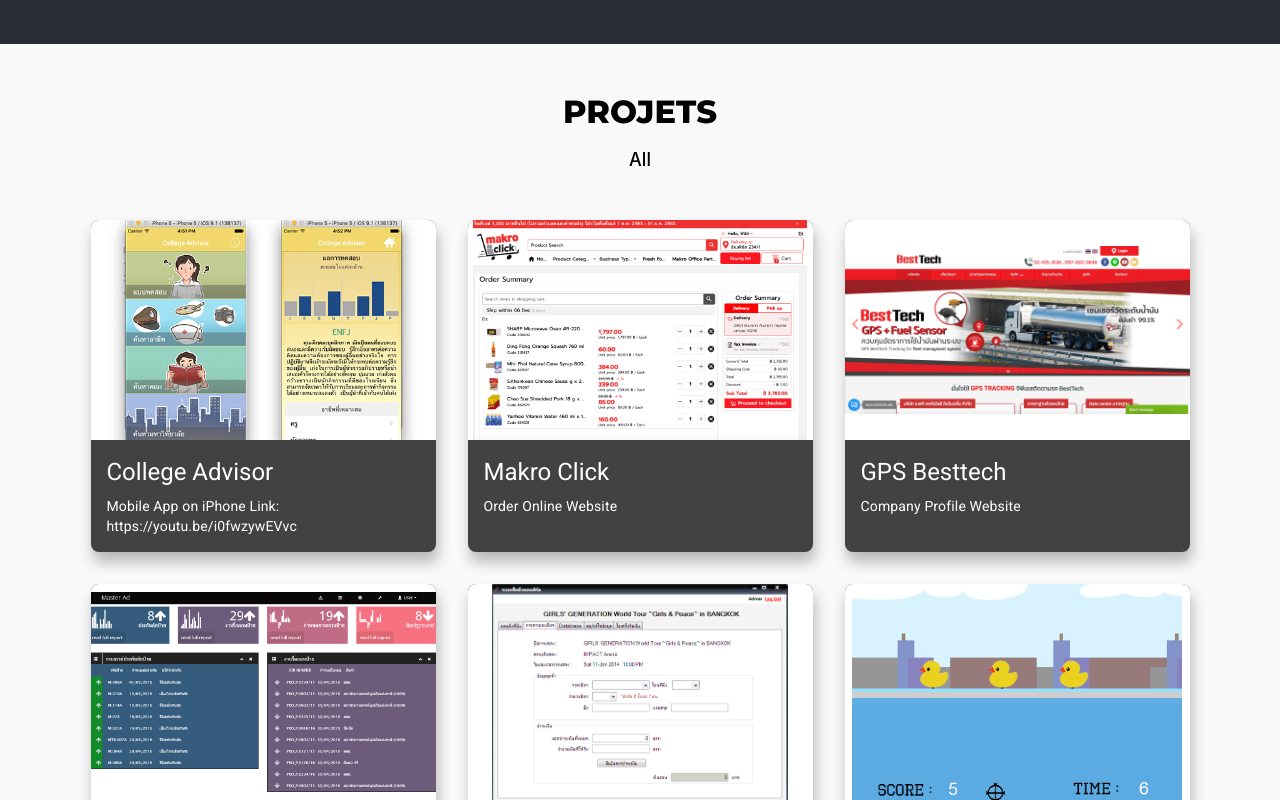
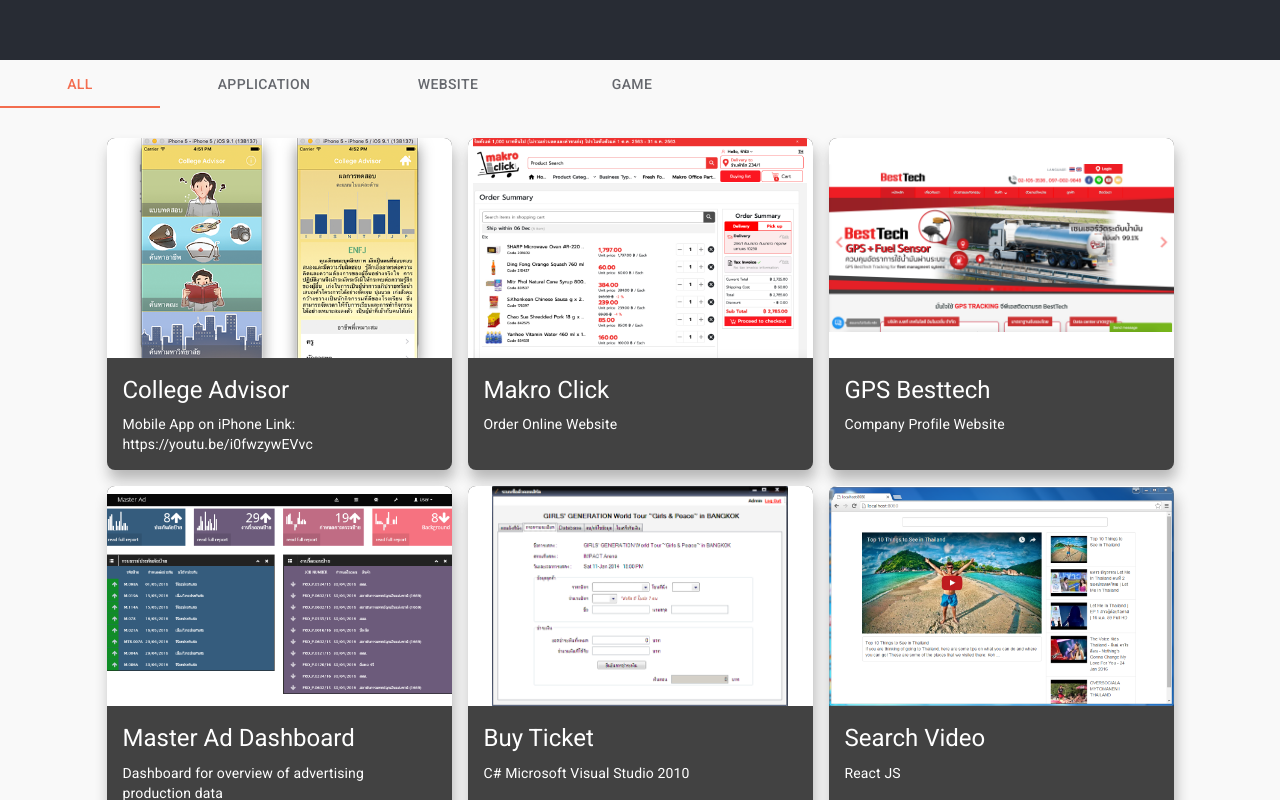
Before and after one commit to fahsai-dev/fahsai-dev.github.io, a React (Create React App) app: page / in a window 1280 px wide. Shown: the part 660-1460 px from the top of the page. Built offline with nearby package versions, Linux system fonts and the light colour scheme; a web font is replaced by a local one.

Commit message:
Add Tabmenu

```diff
--- a/src/components/index.js
+++ b/src/components/index.js
@@ -1 +1,2 @@
-export { default as card } from "./card";
+export { ProjectCard } from "./card";
+export { TabMenu } from "./tab";
--- a/src/components/section/ProjectsSection.js
+++ b/src/components/section/ProjectsSection.js
@@ -1,34 +1,41 @@
 import React from 'react';
-import Grid from '@material-ui/core/Grid';
+import { Grid, Box } from '@material-ui/core';
 import { makeStyles } from '@material-ui/core/styles';
-import { ProjectCard } from '../card';
+import {
+  TabMenu,
+  ProjectCard
+} from '../';
 import { PROJECTS, COLOR } from '../../constant';
 
 
+const Menu = ['ALL', 'APPLICATION', 'WEBSITE', 'GAME'];
+
 const ProjectsSection = () => {
-  const spacing = 4;
+  const spacing = 2;
   const classes = useStyles();
 
-  const [selectedType, setSelectedType] = React.useState('all');
+  const [selectedType, setSelectedType] = React.useState('ALL');
   const [projectLists, setProjectLists] = React.useState([]);
 
 
   React.useEffect(() => {
-    if (selectedType === 'all') { setProjectLists([...PROJECTS.app, ...PROJECTS.website]); }
-    if (selectedType === 'app') { setProjectLists([...PROJECTS.app]); }
-    if (selectedType === 'web') { setProjectLists([...PROJECTS.website]); }
+    if (selectedType === 'ALL') { setProjectLists([...PROJECTS.app, ...PROJECTS.website, ...PROJECTS.game]); }
+    if (selectedType === 'APPLICATION') { setProjectLists([...PROJECTS.app]); }
+    if (selectedType === 'WEBSITE') { setProjectLists([...PROJECTS.website]); }
+    if (selectedType === 'GAME') { setProjectLists([...PROJECTS.game]); }
   }, [selectedType]);
 
   return (
-    <Grid container className={classes.root} spacing={spacing} style={{ backgroundColor: COLOR.whiteSmoke }}>
+    <React.Fragment>
+      <Grid container className={classes.root} style={{ backgroundColor: COLOR.whiteSmoke }}>
         <Grid item xs={12}>
-        <div className="font-32 weight-extraBold" style={{ textAlign: 'center' }}>PROJETS</div>
-        <div className="font-18 weight-med" style={{ textAlign: 'center' }}>
-          <p>All</p>
-        </div>
+          <TabMenu
+            items={Menu}
+            onChange={(value) => setSelectedType(Menu[value])}
+          />
         </Grid>
 
-      <Grid item xs={12}>
+        <Grid item xs={12} style={{ paddingTop: 30 }}>
           <Grid container justify="center" spacing={spacing}>
             {projectLists.map((item, index) => (
               <Grid key={index} item>
@@ -42,14 +49,13 @@
           </Grid>
         </Grid>
       </Grid>
+    </React.Fragment>
   );
 }
 
 const useStyles = makeStyles((theme) => ({
   root: {
     flexGrow: 1,
-    paddingTop: 32,
-    paddingBottom: 32,
   },
   paper: {
     height: 140,
--- /dev/null
+++ b/src/components/tab/TabMenu.js
@@ -0,0 +1,73 @@
+import React from 'react';
+import {
+  Tabs,
+  Tab,
+} from "@material-ui/core";
+import { makeStyles } from '@material-ui/core/styles';
+import { COLOR } from '../../constant';
+
+const TabMenu = (props) => {
+  const { items, onChange } = props;
+  const classes = useStyles();
+  const [value, setValue] = React.useState(0);
+
+  const handleChange = (event, newValue) => {
+    setValue(newValue);
+    onChange && onChange(newValue);
+  };
+
+  const a11yProps = (index) => {
+    return {
+      id: `scrollable-auto-tab-${index}`,
+      'aria-controls': `scrollable-auto-tabpanel-${index}`,
+    };
+  }
+
+  return (
+    <div className={classes.container}>
+      <Tabs
+        value={value}
+        onChange={handleChange}
+        variant="scrollable"
+        scrollButtons="auto"
+        disableRipple
+        TabIndicatorProps={{ style: { height: "2px", backgroundColor: COLOR.primary } }}
+        className={classes.tabs}
+      >
+        {
+          items && items.map((menu, index) => (
+            <Tab
+              classes={{ root: classes.item, selected: classes.selected }}
+              label={menu}
+              {...a11yProps(index)}
+            />
+          ))
+        }
+      </Tabs>
+    </div>
+  );
+}
+
+const useStyles = makeStyles((theme) => ({
+  container: {
+    flexGrow: 1,
+    width: '100%',
+    overflow: 'hidden',
+    minHeight: "auto",
+  },
+  tabs: {
+    width: '100%',
+    height: 0
+  },
+  item: {
+    width: 'auto',
+    padding: 0,
+    marginRight: 24,
+    color: COLOR.background,
+  },
+  selected: {
+    color: COLOR.primary,
+  }
+}));
+
+export default TabMenu;
--- /dev/null
+++ b/src/components/tab/index.js
@@ -0,0 +1 @@
+export { default as TabMenu } from "./TabMenu";
--- a/src/constant/PROJECTS.js
+++ b/src/constant/PROJECTS.js
@@ -28,16 +28,19 @@
     subtitle: 'C# Microsoft Visual Studio 2010',
   },
   {
-    title: 'GAME Ying Ying Ying',
-    thumbnail: '/screenshot/web-yyygame4.png',
-    subtitle: 'GameSalad Creator',
-  },
-  {
     title: 'Search Video',
     thumbnail: '/screenshot/web-findyoutube.png',
     subtitle: 'React JS',
   },
 ]
 
+const game = [
+  {
+    title: 'GAME Ying Ying Ying',
+    thumbnail: '/screenshot/web-yyygame4.png',
+    subtitle: 'GameSalad Creator',
+  }
+]
 
-export default { app, website };
+
+export default { app, website, game };
```
Lines whose indentation alone changed are shown as unchanged.
